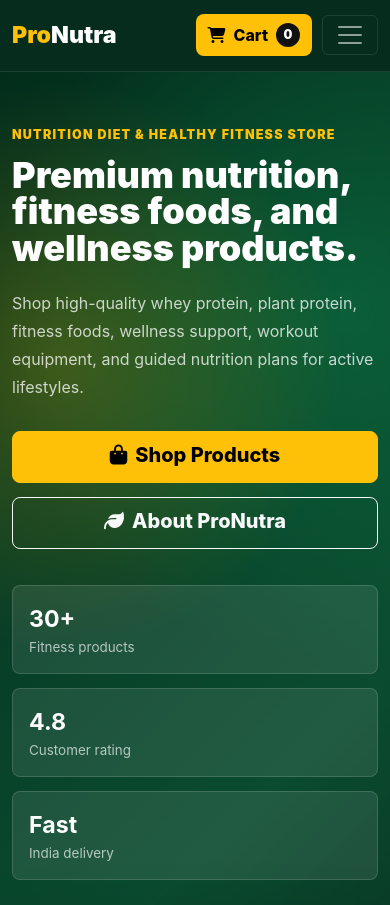
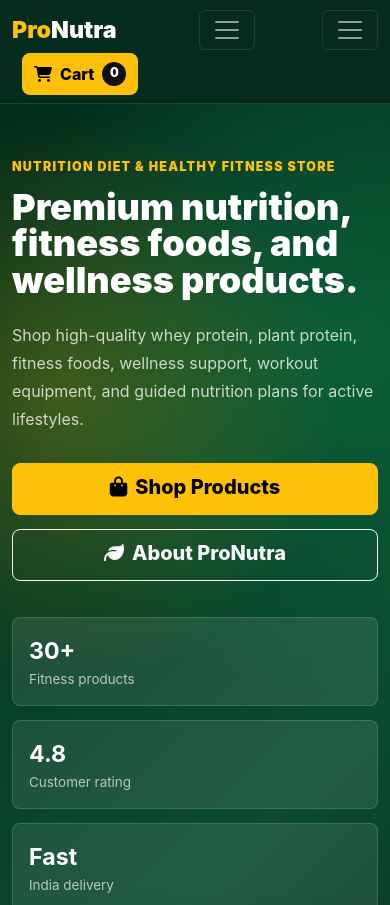
Before and after one commit to yashpuri12/ProNutra-, a plain HTML site: page index.html in a window 390 px wide. Shown: the top 905 px of the page. Drawn offline with nearby package versions, Linux system fonts and the light colour scheme.

Commit message:
updated website mobail cart section

```diff
--- a/index.html
+++ b/index.html
@@ -15,7 +15,11 @@
     <nav class="navbar navbar-expand-lg navbar-dark">
       <div class="container">
         <a class="navbar-brand" href="index.html"><span>Pro</span>Nutra</a>
-        <!-- Cart always visible (all devices, especially mobile) -->
+
+<button class="navbar-toggler" type="button" data-bs-toggle="collapse" data-bs-target="#menu">
+  <span class="navbar-toggler-icon"></span>
+</button>
+
 <a class="btn btn-warning nav-cart mobile-cart d-lg-none" href="cart.html">
   <i class="fa-solid fa-cart-shopping"></i>
   <span>Cart</span>
--- a/style.css
+++ b/style.css
@@ -1259,3 +1259,23 @@
 margin-right:10px;
 }
 }
+
+@media (max-width:768px){
+
+.mobile-cart{
+display:inline-flex !important;
+align-items:center;
+margin-left:10px;
+order:3;
+}
+
+.navbar-toggler{
+order:2;
+margin-left:auto;
+}
+
+.navbar-brand{
+order:1;
+}
+
+}
```
